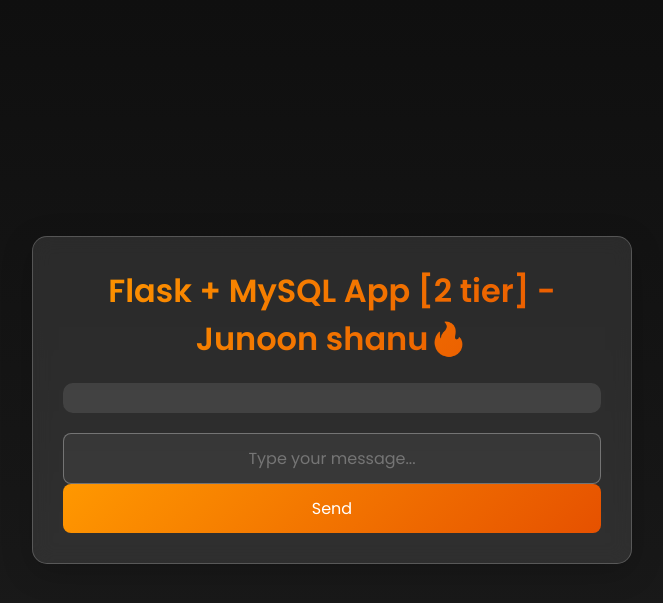
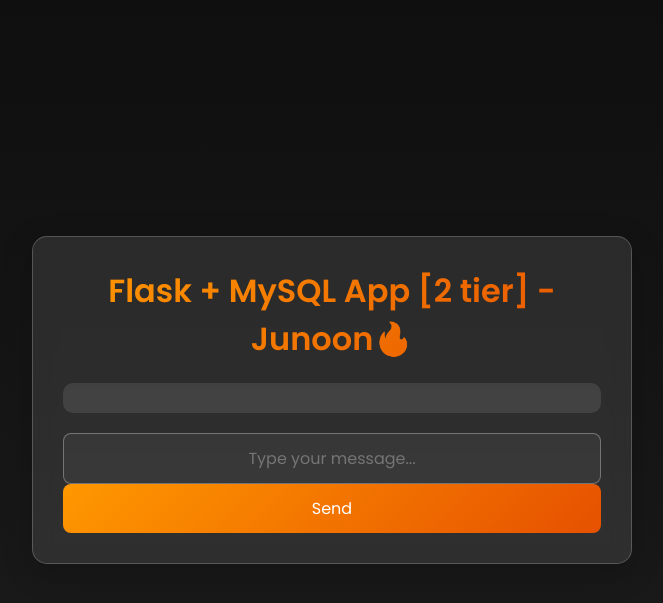
Before and after one commit to shanumalikj18/twotierpythonapp, a Flask app: page / in a window 1280 px wide. Shown: the top 603 px of the page, without its empty margins (308-971 px from the left). Run offline with Flask 2, Linux system fonts and the light colour scheme; data that the repository does not hold is empty; some libraries are stand-ins or nearby versions.

Commit message:
Update header title in index.html
removed shanu from UI

```diff
--- a/templates/index.html
+++ b/templates/index.html
@@ -131,7 +131,7 @@
 
 <body>
     <div class="container">
-        <h1>Flask + MySQL App [2 tier] - Junoon shanu🔥</h1>
+        <h1>Flask + MySQL App [2 tier] - Junoon🔥</h1>
 
         <div class="messages">
             {% for message in messages %}
```
